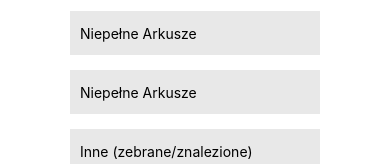
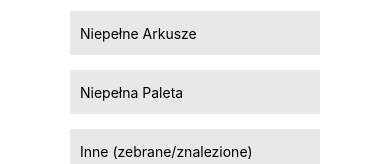
Before and after one commit to jstarzon/Easy-Production-Calculator, a React Native app: screen / in a window 390 px wide. Shown: the part 424-588 px from the top of the page. Built offline with nearby package versions, Linux system fonts and the light colour scheme.

Commit message:
bugfix
zmiana nazwy placeholdera

```diff
--- a/App.js
+++ b/App.js
@@ -68,7 +68,7 @@ const App = () => {
         <TextInput
           value={niepelnepal}
           onChangeText={(niepelnepal) => setNiepelnePal(niepelnepal)}
-          placeholder={'Niepełne Arkusze'}
+          placeholder={'Niepełna Paleta'}
           style={styles.input}
         />
         <TextInput
@@ -77,10 +77,9 @@ const App = () => {
           placeholder={'Inne (zebrane/znalezione)'}
           style={styles.input}
         />
-
-
         <Text style={styles.BANDEROLE}>STRATA/ZYSK:{ (Number(tacka) + Number(produkcja) + Number(reszta) + Number(maszyna) + Number(arkusze) + Number(jakosc) + Number(niepelneark)+ Number(niepelnepal)+ Number(inne)) - Number(pobrane) }</Text>
         <Text style={styles.TOK}>TOK:{Number(tacka) + Number(reszta) + Number(maszyna) + Number(niepelneark)+ Number(niepelnepal)+ Number(inne)}</Text>
+
       </View>
     </SafeAreaView>
   );
```
